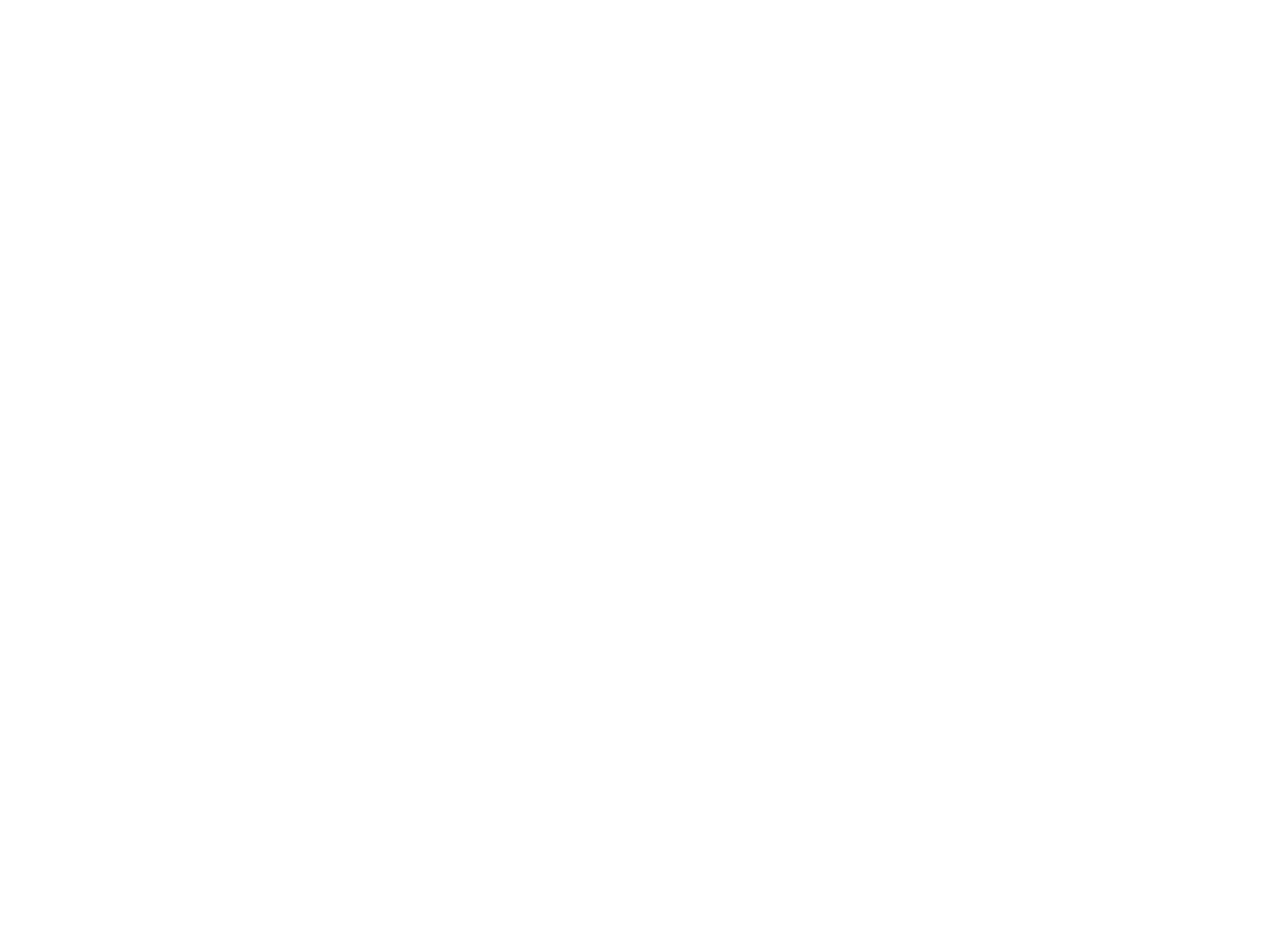
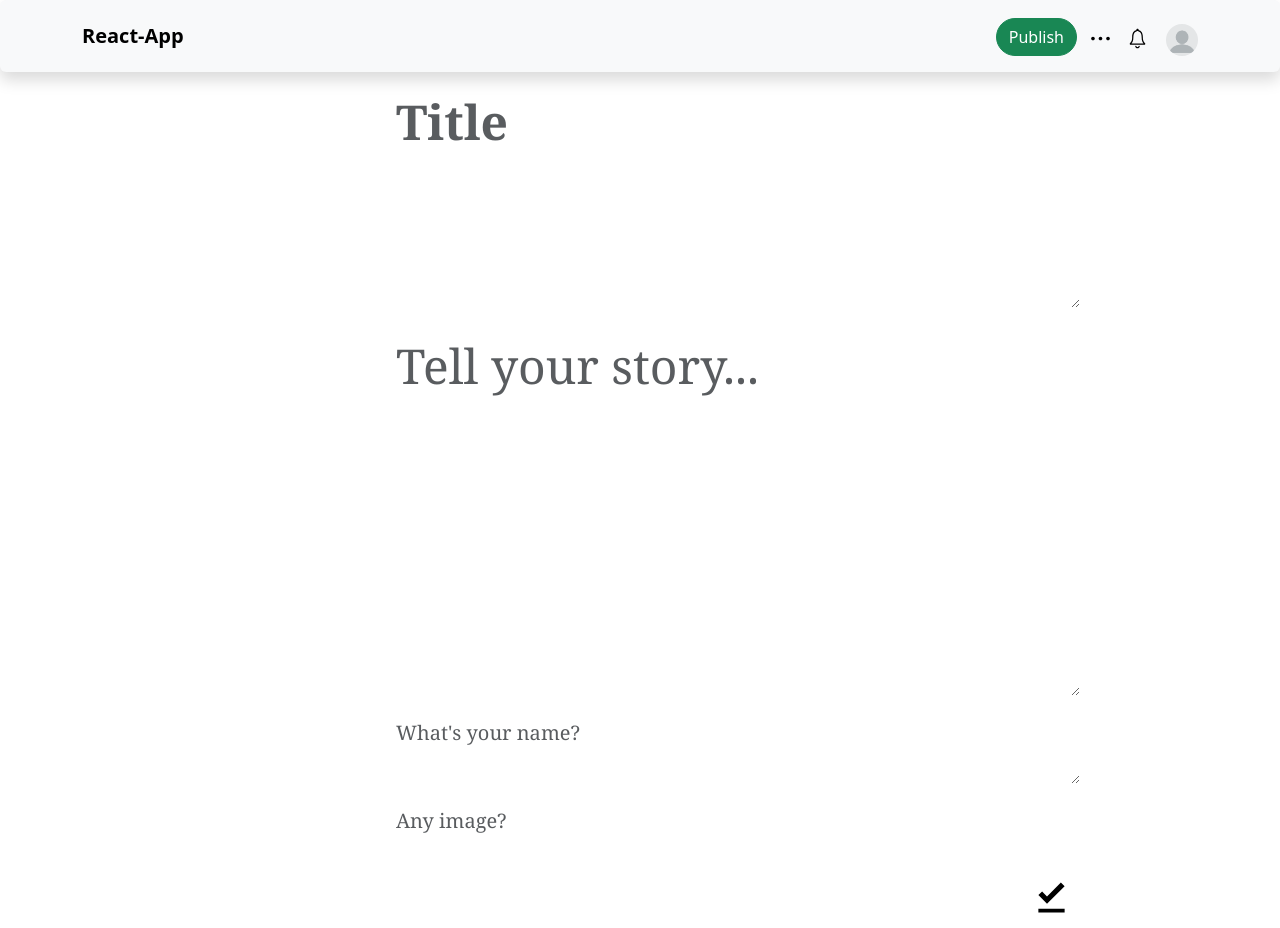
Before and after one commit to tamij12/MyApp-react, a React (Create React App) app: page /editpost in a window 1280 px wide. Before the commit this address had no page. Before the commit the page ends 800 px from the top, so only its background shows below. Built offline with nearby package versions, Linux system fonts and the light colour scheme.

Commit message:
last changes

```diff
--- a/src/components/App/App.js
+++ b/src/components/App/App.js
@@ -32,6 +32,10 @@
               <Route index element={<CreateNewPost />}></Route>
             </Route>
 
+            <Route path="/editpost" element={<NavBarWriteLayout />}>
+              <Route index element={<Edit />}></Route>
+            </Route>
+
           </Routes>
         </BrowserRouter>
       </Blogs>
--- a/src/components/EditPost/EditPost.js
+++ b/src/components/EditPost/EditPost.js
@@ -1,9 +1,36 @@
-import React from "react";
+import React, {useContext,useEffect} from "react";
 
 import {MdFileDownloadDone} from "react-icons/md";
 import { Form, FormGroup } from "react-bootstrap";
 
+import { useParams } from "react-router-dom";
+
+import { postsContext } from "../../context/blogs";
+
 export default function EditPost() {
+  const { posts, setPosts } = useContext(postsContext);
+
+  const { id } = useParams();
+
+
+  // useEffect(() => {
+  //   const fetchPost = async () => {
+  //     const response = await fetch(`http://localhost:5001/post/${id}`);
+  //     const data = await response.json();
+
+  //     // Convert date to dateString in dd/mm/yyyy format
+  //     const date = new Date(data.createdAt);
+  //     const dateString = `${date.getDate()}/${
+  //       date.getMonth() + 1
+  //     }/${date.getFullYear()}`;
+  //     data.createdAt = dateString;
+
+  //     setPosts(data);
+  //   };
+
+  //   fetchPost();
+  // }, []);
+
   return (
     <React.Fragment>
       <div className="container row">
--- a/src/components/ViewPost/ViewPost.js
+++ b/src/components/ViewPost/ViewPost.js
@@ -170,7 +170,7 @@
                     </button>
                   </div>
                   <div>
-                    <Link to={`/post/${id}/editpost`}>
+                    <Link to={`/editpost`}>
                       <button className="b save">
                         <BiEdit />
                       </button>
```
Also changed, not shown: package.json (+19 -1 lines), 1 other file (tests, documents, lock files or other folders).
